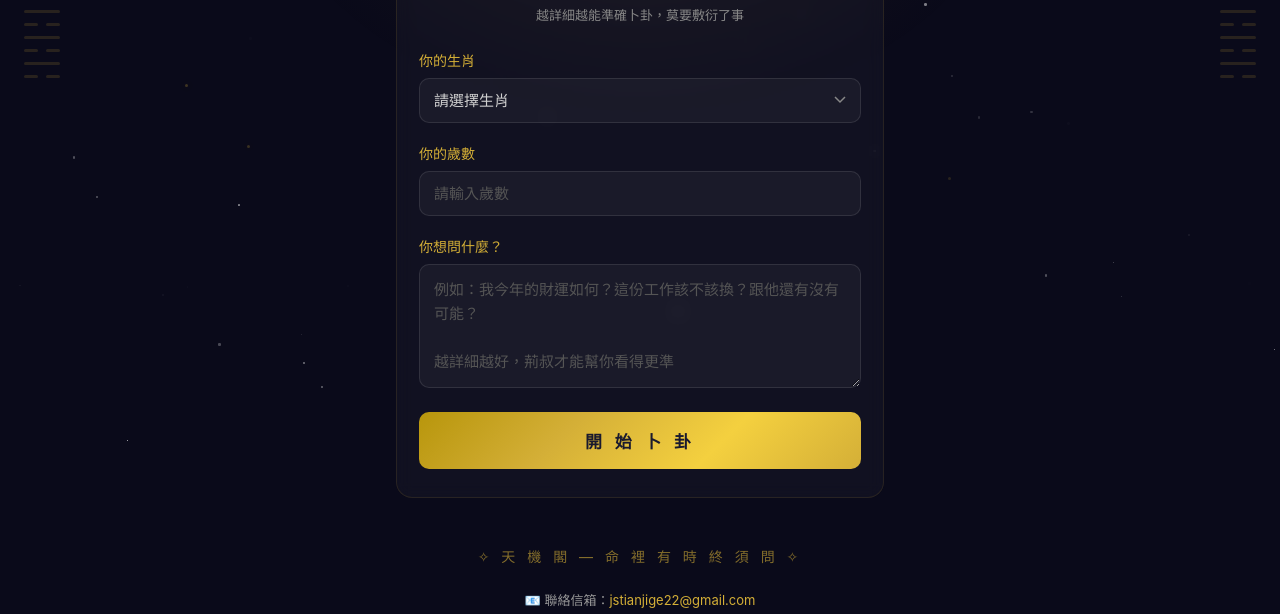
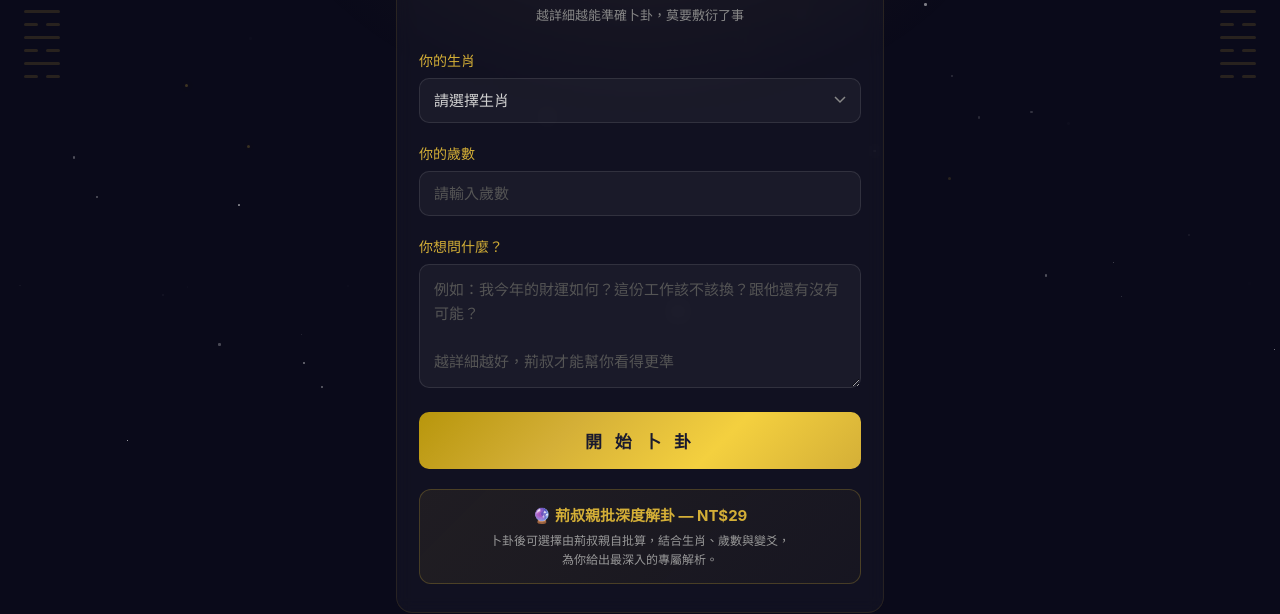
Before and after one commit to jstianjige/tianji-server, a website: page public/index.html in a window 1280 px wide. Shown: the part 356-970 px from the top of the page. Drawn offline with Linux system fonts and the light colour scheme.

Commit message:
首頁新增荊叔親批NT$29公告

```diff
--- a/public/index.html
+++ b/public/index.html
@@ -77,6 +77,10 @@
       </div>
 
       <button class="btn-primary" onclick="startDivine()">開 始 卜 卦</button>
+<div style="margin-top:20px;padding:14px 20px;background:linear-gradient(135deg,rgba(212,175,55,0.08),rgba(212,175,55,0.03));border:1px solid rgba(212,175,55,0.25);border-radius:12px;text-align:center;">
+  <p style="color:#d4af37;font-size:15px;font-weight:bold;margin-bottom:6px;">🔮 荊叔親批深度解卦 — NT$29</p>
+  <p style="color:#999;font-size:12px;line-height:1.6;">卜卦後可選擇由荊叔親自批算，結合生肖、歲數與變爻，<br>為你給出最深入的專屬解析。</p>
+</div>
     </div>
 
     <!-- ===== 第二步：擲銅錢 ===== -->
```
